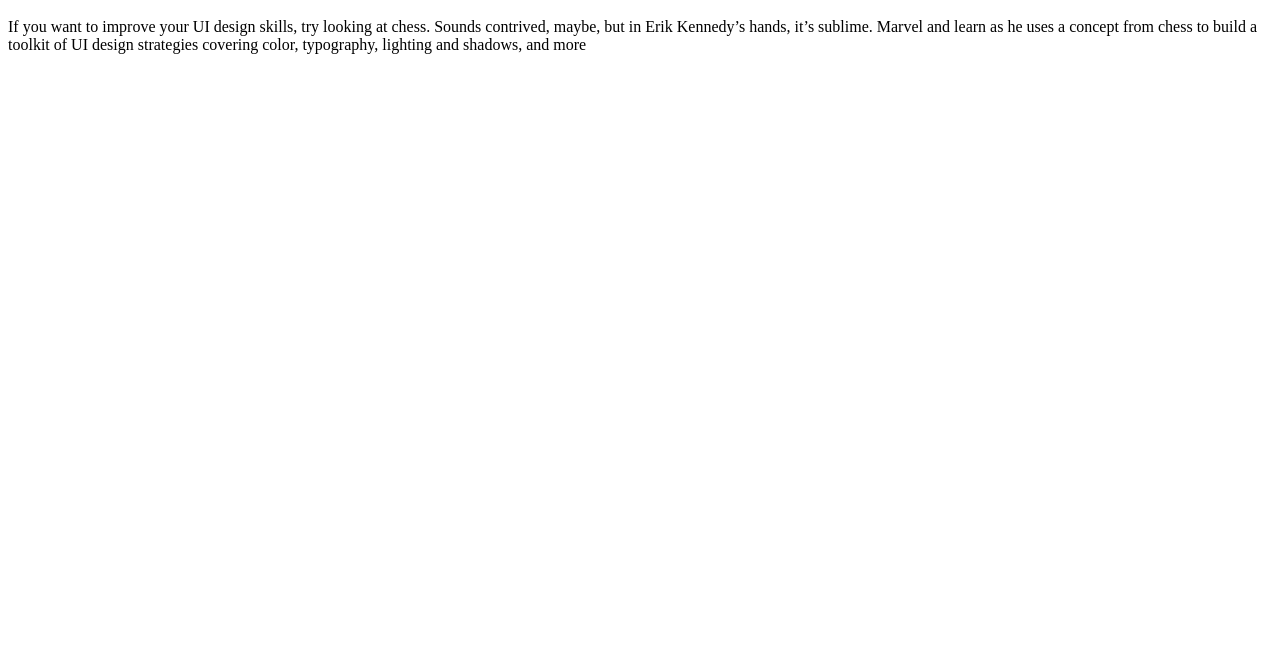
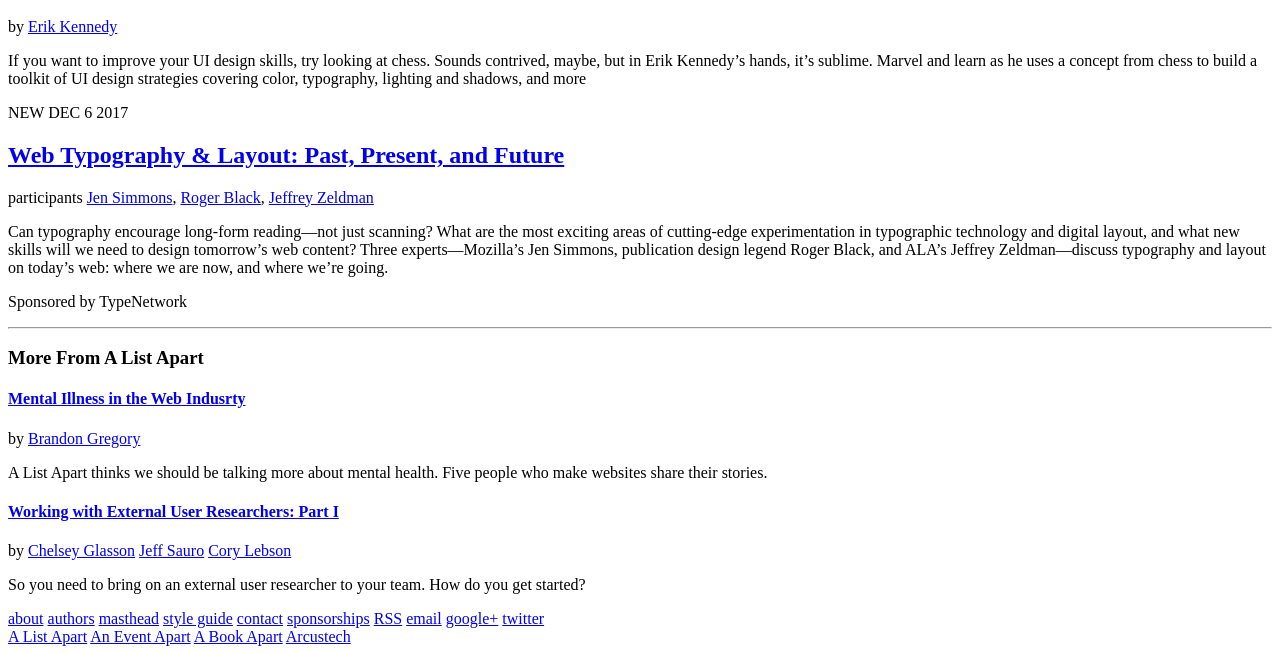
Before and after one commit to drosenfeld87/html-layout, a plain HTML site: page index.html in a window 1280 px wide. Shown: the part 575-1229 px from the top of the page. Before the commit the page ends 800 px from the top, so only its background shows below. Drawn offline with Linux system fonts and the light colour scheme.

Commit message:
add second section

```diff
--- a/index.html
+++ b/index.html
@@ -11,18 +11,57 @@
     <a href="#events">events</a>
     <a href="#topics">topics</a>
     <a href="#write for us">write for us</a>
+  </div>
       <header>
         <h1>A LIST APART</h1>
           </header>
     <img src="king-vs-pawn_960_382_81.jpg" alt="main-image">
-  <section>
+  <article>
     <p>NEW JAN 23 2018</p>
       <h2>
         <a href="#The King vs. Pawn Game of UI Design">The King vs. Pawn Game of UI Design</a>
       </h2>
-        <p>If you want to improve your UI design skills, try looking at chess. Sounds contrived, maybe, but in Erik Kennedy’s hands, it’s sublime. Marvel and learn as he uses a concept from chess to build a toolkit of UI design strategies covering color, typography, lighting and shadows, and more</p>
+        <p>by <a href="#Erik Kennedy">Erik Kennedy</a>
+          <p>If you want to improve your UI design skills, try looking at chess. Sounds contrived, maybe, but in Erik Kennedy’s hands, it’s sublime. Marvel and learn as he uses a concept from chess to build a toolkit of UI design strategies covering color, typography, lighting and shadows, and more</p>
+    <p>NEW DEC 6 2017</p>
+    <h2>
+      <a href="#Web Typography & Layout: Past, Present, and Future">Web Typography & Layout: Past, Present, and Future</a>
+    </h2>
+      <p>participants <a href="#Jen Simmons">Jen Simmons</a>, <a href="#Roger Black">Roger Black</a>, <a href="Jeffrey Zeldman">Jeffrey Zeldman</a>
+        <p>Can typography encourage long-form reading—not just scanning? What are the most exciting areas of cutting-edge experimentation in typographic technology and digital layout, and what new skills will we need to design tomorrow’s web content? Three experts—Mozilla’s Jen Simmons, publication design legend Roger Black, and ALA’s Jeffrey Zeldman—discuss typography and layout on today’s web: where we are now, and where we’re going.</p>
+          <p>Sponsored by TypeNetwork</p>
+  </article>
+    <hr>
+  <section>
+    <h3>More From A List Apart</h3>
+      <h4>
+        <a href="#Mental Illness in the Web Industry">Mental Illness in the Web Indusrty</a></h4>
+          <p>by <a href="#Brandon Gregory">Brandon Gregory</a>
+            <p>A List Apart thinks we should be talking more about mental health. Five people who make websites share their stories.</p>
+        <h4>
+        <a href="#Working with External User Researchers: Part I">Working with External User Researchers: Part I</a></h4>
+              <p>by <a href="#Chelsey Glasson">Chelsey Glasson</a> <a href="#Jeff Sauro">Jeff Sauro</a> <a href="#Cory Lebson">Cory Lebson</a>
+                <p>So you need to bring on an external user researcher to your team. How do you get started?</p>
+  </section>
+    <footer>
+        <div class="bottom-navbar">
+          <a href="#about">about</a>
+          <a href="#authors">authors</a>
+          <a href="#masthead">masthead</a>
+          <a href="#style guide">style guide</a>
+          <a href="#contact">contact</a>
+          <a href="sponsorships">sponsorships</a>
+          <a href="RSS">RSS</a>
+          <a href="email">email</a>
+          <a href="google+">google+</a>
+          <a href="twitter">twitter</a>
+        </div>
+    <a class="ala" href="http://alistapart.com" title="A List Apart" itemprop="sameAs">A List Apart</a>
+    <a class="aea" href="http://aneventapart.com" title="An Event Apart" itemprop="relatedLink">An Event Apart</a>
+    <a class="aba" href="http://abookapart.com" title="A Book Apart" itemprop="relatedLink">A Book Apart</a>
+    <a class="arcus" href="https://arcustech.com" title="Hosting provided by Arcustech" itemprop="provider">Arcustech</a>
+  </div>
+    </footer>
 
-  </section>
-    <footer></footer>
   </body>
 </html>
```
